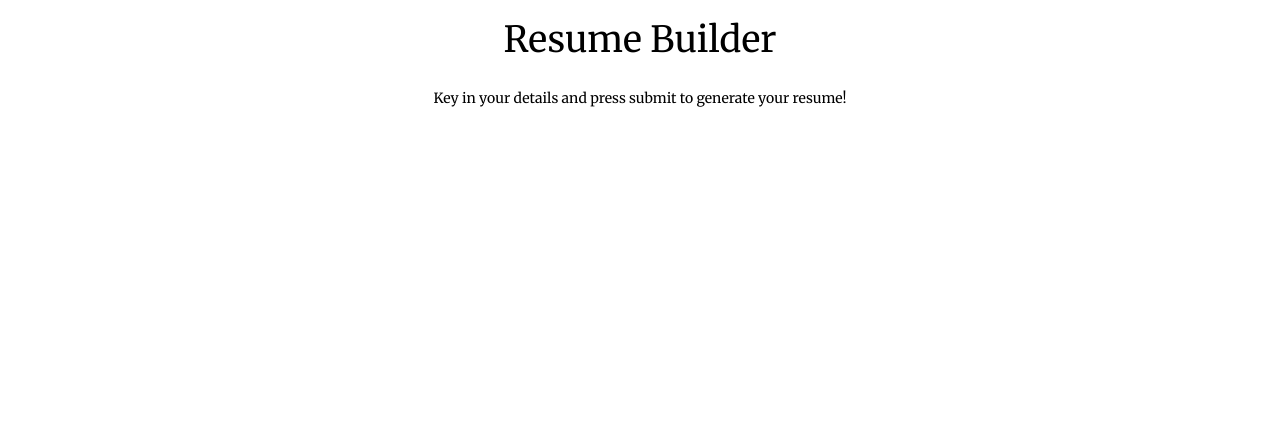
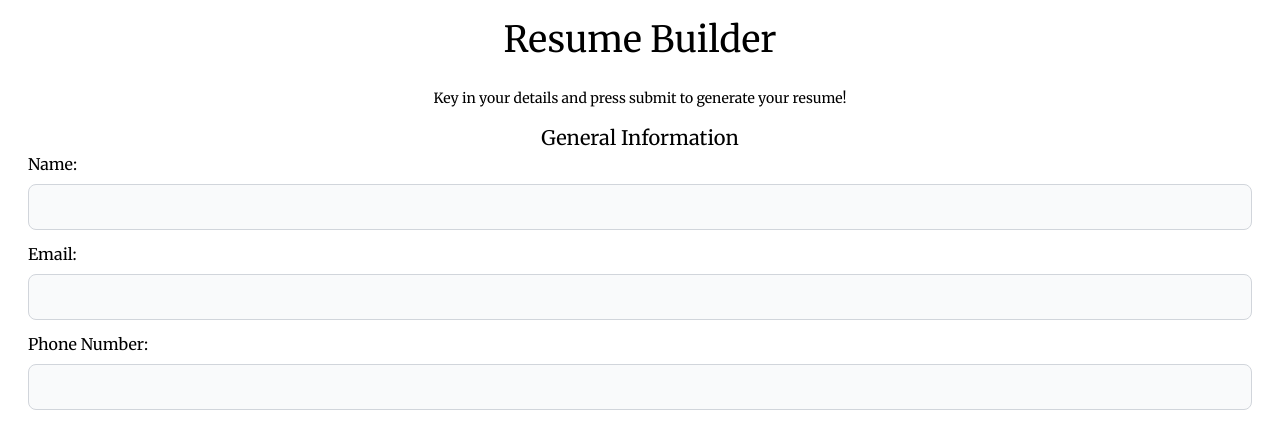
Before and after one commit to aliaizad72/resume-builder, a React (Vite) app: page / in a window 1280 px wide. Shown: the top 448 px of the page. Built offline with nearby package versions, Linux system fonts and the light colour scheme.

Commit message:
General information section

```diff
--- a/src/App.jsx
+++ b/src/App.jsx
@@ -1,12 +1,14 @@
 import './App.css'
 import Header from "./components/Header.jsx";
 import Description from "./components/Description.jsx";
+import Form from "./components/Form.jsx"
 
 export default function App() {
     return (
         <>
             <Header />
             <Description />
+            <Form />
         </>
     )
 }
--- a/src/components/Description.jsx
+++ b/src/components/Description.jsx
@@ -1,6 +1,6 @@
 export default function Description() {
     return (
-        <p className="p-2 text-center font-serif text-sm">
+        <p className="p-2 pb-4 text-center font-serif text-sm">
             Key in your details and press submit to generate your resume!
         </p>
     )
--- a/src/components/Form.jsx
+++ b/src/components/Form.jsx
@@ -0,0 +1,7 @@
+import GeneralInfo from "./form/Generalnfo.jsx";
+
+export default function Form() {
+    return (
+        <GeneralInfo />
+    )
+}
--- /dev/null
+++ b/src/components/form/Generalnfo.jsx
@@ -0,0 +1,24 @@
+export default function GeneralInfo() {
+    return (
+        <div className="font-serif">
+            <h2 className="text-xl text-center">
+                General Information
+            </h2>
+            <div className="mx-7 mb-3">
+                <label htmlFor="name" className="block mb-2 font-medium">Name: </label>
+                <input type="text" id="name"
+                       className="bg-gray-50 border border-gray-300 outline-none rounded-lg focus:border-blue-800 block w-full p-2.5"/>
+            </div>
+            <div className="mx-7 mb-3">
+                <label htmlFor="email" className="block mb-2 font-medium">Email: </label>
+                <input type="email" id="email"
+                       className="bg-gray-50 border border-gray-300 outline-none rounded-lg focus:border-blue-800 block w-full p-2.5"/>
+            </div>
+            <div className="mx-7 mb-3">
+                <label htmlFor="phone" className="block mb-2 font-medium">Phone Number: </label>
+                <input type="number" id="phone"
+                       className="bg-gray-50 border border-gray-300 outline-none rounded-lg focus:border-blue-800 block w-full p-2.5"/>
+            </div>
+        </div>
+    )
+}
```
